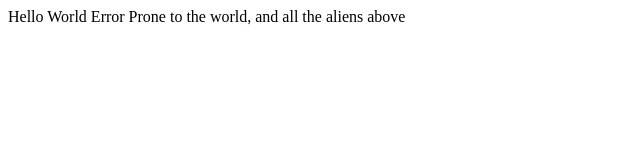
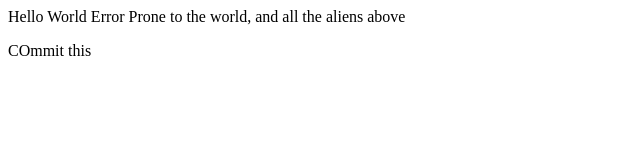
Before and after one commit to vicnz/github-tutorial, a plain HTML site: page index.html in a window 1280 px wide. Shown: the full height of the page, 0-640 px from the left. Drawn offline with Linux system fonts and the light colour scheme.

Commit message:
updated index added p tag

```diff
--- a/index.html
+++ b/index.html
@@ -9,6 +9,7 @@
 
 <body>
     Hello World Error Prone to the world, and all the aliens above
+    <p>COmmit this</p>
 </body>
 
 </html>
```
